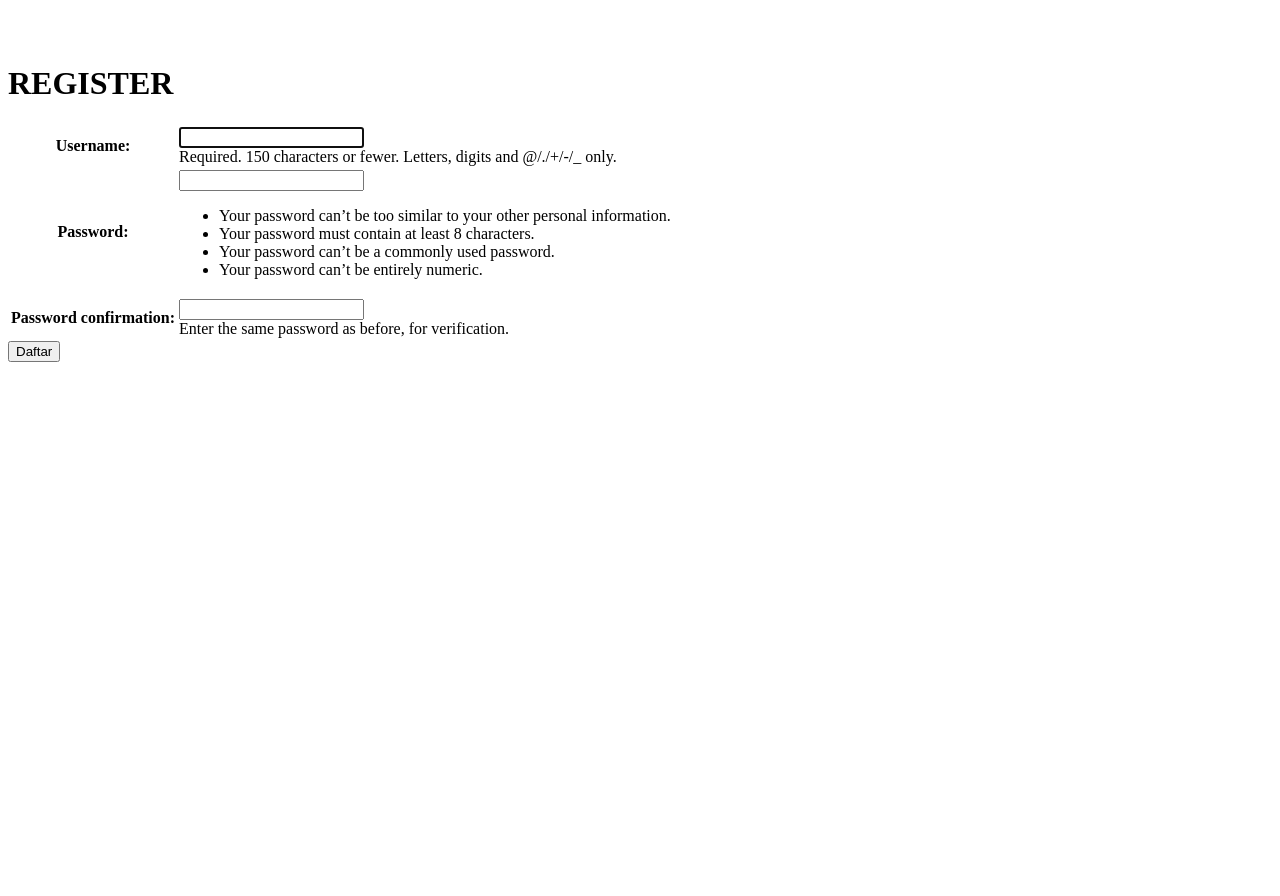
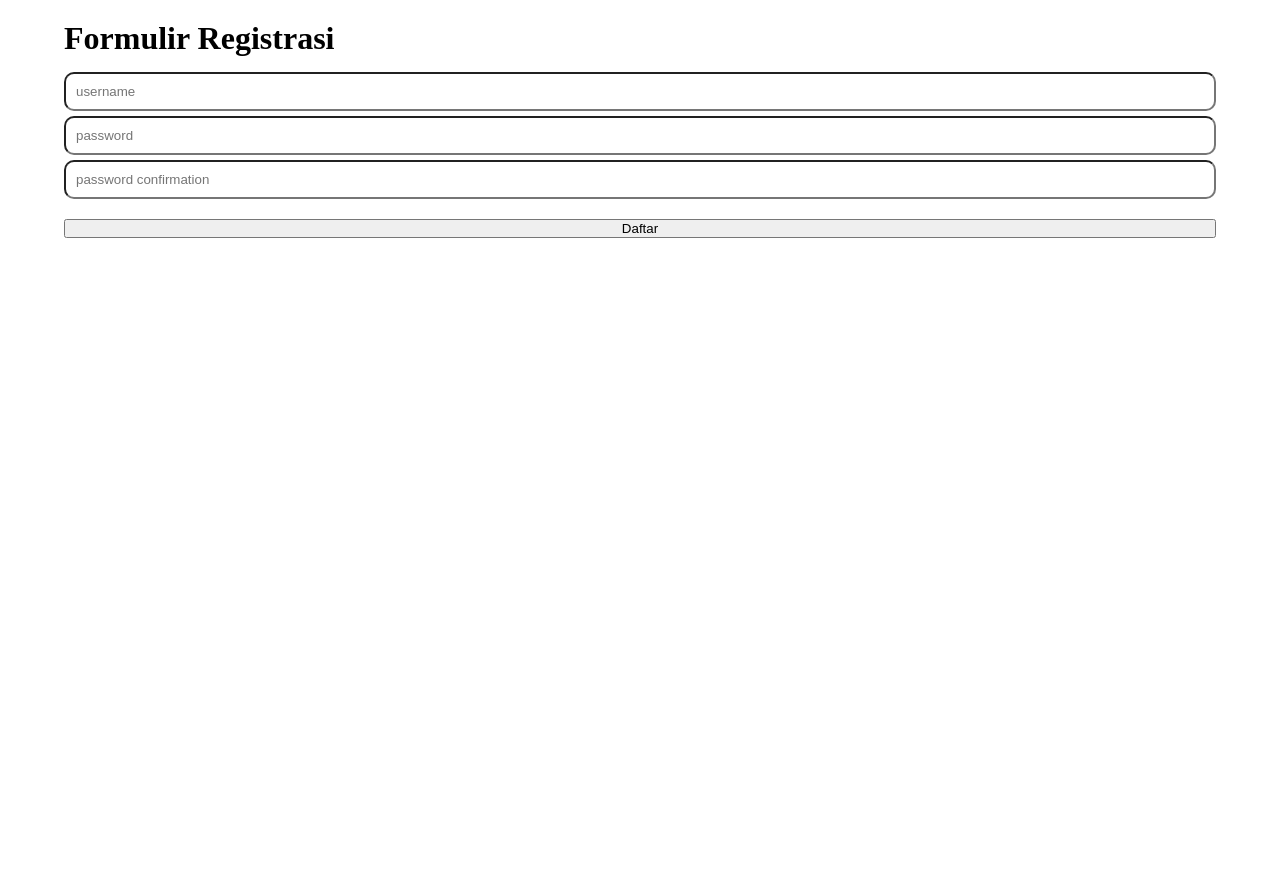
Before and after one commit to ayuputridf/PBP-Tugas2, a Django app: page /todolist/register/ in a window 1280 px wide. After the commit the page ends 238 px from the top, so only its background shows below. Run offline with Django 4.2, Linux system fonts and the light colour scheme.

Commit message:
change for a while

```diff
--- a/project_django/settings.py
+++ b/project_django/settings.py
@@ -1,11 +1,8 @@
 """
 Django settings for project_django project.
-
 Generated by 'django-admin startproject' using Django 4.1.
-
 For more information on this file, see
 https://docs.djangoproject.com/en/4.1/topics/settings/
-
 For the full list of settings and their values, see
 https://docs.djangoproject.com/en/4.1/ref/settings/
 """
--- a/project_django/urls.py
+++ b/project_django/urls.py
@@ -1,5 +1,4 @@
 """project_django URL Configuration
-
 The `urlpatterns` list routes URLs to views. For more information please see:
     https://docs.djangoproject.com/en/4.1/topics/http/urls/
 Examples:
@@ -18,11 +17,10 @@ from django.urls import path, include
 
 urlpatterns = [
     path('admin/', admin.site.urls),
-    path('example', include('example_app.urls')),
+    path('', include('example_app.urls')),
     path('katalog/', include('katalog.urls')),
     path('mywatchlist/', include('mywatchlist.urls')),
     path('todolist/', include('todolist.urls')),
-
 ]
 
 # TODO: Implement Routings Here
--- a/todolist/models.py
+++ b/todolist/models.py
@@ -9,3 +9,4 @@
     date = models.DateField(auto_now=True)
     title = models.TextField()
     description = models.TextField()
+    is_finished = models.BooleanField(default=False)
--- a/todolist/templates/login.html
+++ b/todolist/templates/login.html
@@ -43,5 +43,6 @@
         Don't have an account yet? <a href="{% url 'todolist:register' %}">Create Account</a>
 
     </div>
+</div>
 
 {% endblock content %}
--- a/todolist/templates/register.html
+++ b/todolist/templates/register.html
@@ -6,22 +6,55 @@
 
 {% block content %}
 
-{% comment %}
+<style>
+    *{
+    margin: 0;
+    padding: 0;
+    box-sizing: border-box;
+}
 
-<div class = "login">
 
-    <h1>Formulir Registrasi</h1>
+.container{
+    width: 90%;
+    margin: auto;
+}
 
-        <form method="POST" >
-            {% csrf_token %}
-            <table>
-                {{ form.as_table }}
-                <tr>
-                    <td></td>
-                    <td><input type="submit" name="submit" value="Daftar"/></td>
-                </tr>
-            </table>
-        </form>
+.input-group{
+    position: relative;
+    margin-bottom: 5px;
+}
+
+.form-input{
+    padding: 10px;
+    width: 100%;
+    border-radius: 10px;
+    text-indent: 0%;
+}
+
+
+</style>
+
+<div class = "login container">
+
+    <h1 class="font-monospace fw-semibold text-center" style="margin-top: 20px;">Formulir Registrasi</h1>
+
+        <div style="padding-top: 15px;">
+
+            <form method="POST" >
+                {% csrf_token %}
+                <div class="input-group">
+                    <input required name="username" id="username" type="text" class="form-input" placeholder="username" maxlength="16" minlength="6">
+                </div>
+                <div class="input-group">
+                    <input required name="password1" id="password1" type="password" class="form-input" placeholder="password" maxlength="22" minlength="8">
+                </div>
+                <div class="input-group">
+                    <input required name="password2" id="password2" type="password" class="form-input" placeholder="password confirmation" maxlength="22" minlength="8">
+                </div>
+                <input type="submit" style="margin-top: 15px; width: 100%;" class="btn btn-dark" name="submit" value="Daftar"/>
+            </form>
+        </div>
+
 
     {% if messages %}
         <ul>
@@ -32,41 +65,5 @@
     {% endif %}
 
 </div>
-{% endcomment %}
-
-<div class = "login bg-dark justify-content-center" style="height: 110vh; margin: 1;">
-    <br></br>
-    <div class="mx-3 d-flex flex-row flex-wrap justify-content-center">
-    <div class="card mx-auto" style="width: 50rem;">
-        <div class="card-body mx-auto">
-          <h1 class="card-title"><strong>REGISTER</strong></h1>
-        </div>
-
-        <div class="card-body">
-            <form method="POST">
-                {% csrf_token %}
-                <table>
-                    {{ form.as_table }}
-
-                </table>
-                <div class="div d-flex justify-content-center mt-3">
-                    <input class="btn btn-success" type="submit" name="submit" value="Daftar"/>
-                    </div>
-            </form>
-        </div>
-
-        {% if messages %}
-        <div class="card-text mx-auto">
-            {% for message in messages %}
-            <div class="alert alert-danger" role="alert">
-                {{message}}
-              </div>
-            {% endfor %}
-        </div>
-        {% endif %}
-
-      </div>
-    </div>
-    </div>
 
 {% endblock content %}
--- a/todolist/views.py
+++ b/todolist/views.py
@@ -50,6 +50,13 @@ def hapustask(request, pk):
     data.delete()
     return redirect('todolist:show_todolist')
 
+def ubahstatus(request, id):
+    task = Task.objects.get(pk=id)
+    if (not task.is_finished):
+        task.is_finished = True
+    task.save()
+    return redirect('todolist:show_todolist')
+
 def register(request):
     form = UserCreationForm()
 
```
Also changed, not shown: todolist/templates/create-task.html (+36 -21 lines), todolist/templates/todolist.html (+90 -26 lines).
